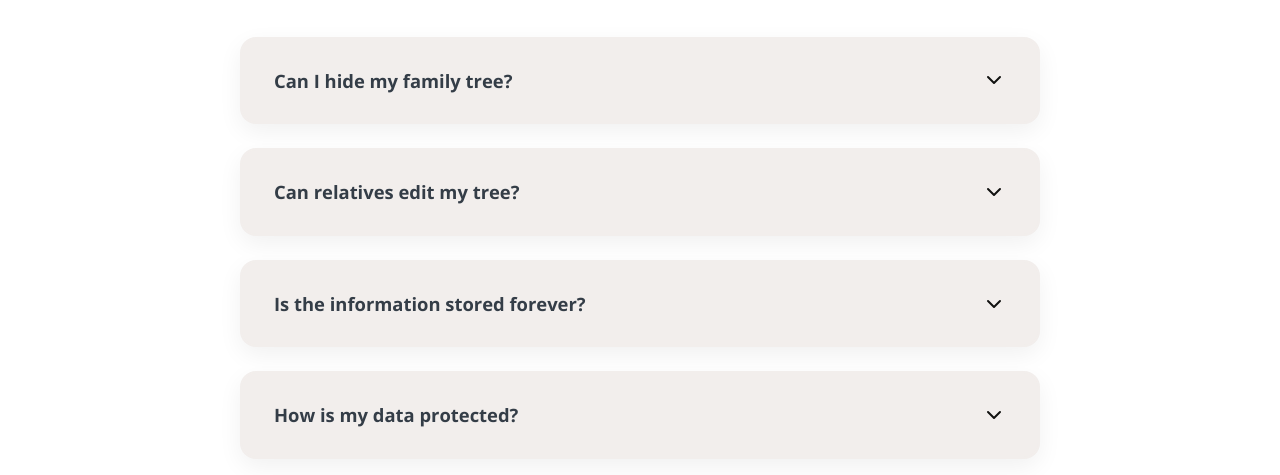
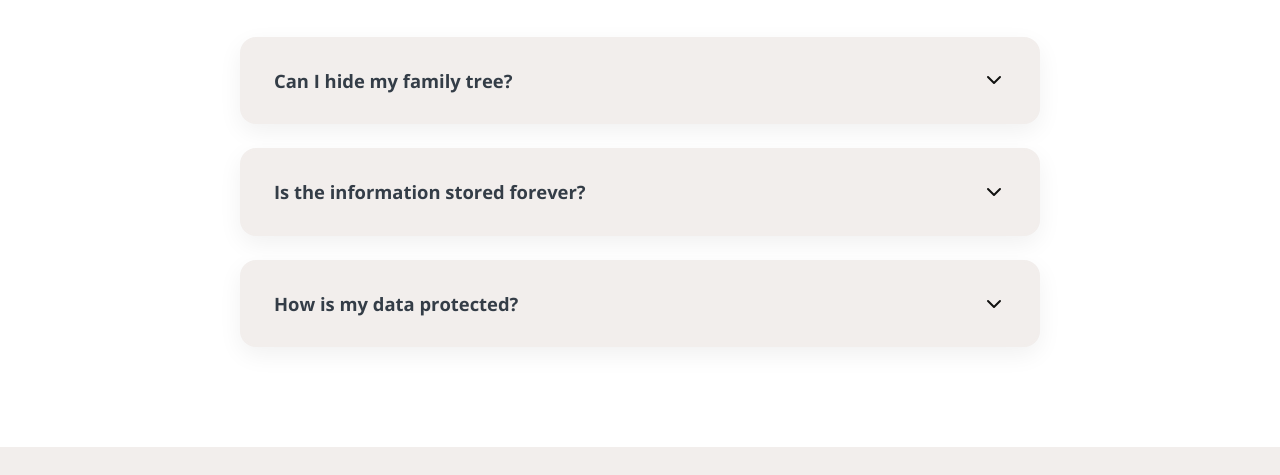
Before and after one commit to Nadiaaa-hub/Memoria, a website built with Vite: page faq.html in a window 1280 px wide. Shown: the part 231-706 px from the top of the page. Built offline with nearby package versions, Linux system fonts and the light colour scheme.

Commit message:
fix faq,html

```diff
--- a/faq.html
+++ b/faq.html
@@ -149,37 +149,6 @@
           </div>
 
           <div class="faq-item">
-            <button type="button" class="faq-question">
-              <span data-i18n="faq_q2"
-                >Чи можуть родичі редагувати моє дерево?</span
-              >
-              <svg
-                class="faq-icon"
-                width="24"
-                height="24"
-                viewBox="0 0 24 24"
-                fill="none"
-                xmlns="http://www.w3.org/2000/svg">
-                <path
-                  d="M6 9L12 15L18 9"
-                  stroke="#121211"
-                  stroke-width="2"
-                  stroke-linecap="round"
-                  stroke-linejoin="round" />
-              </svg>
-            </button>
-            <div class="faq-answer">
-              <div class="faq-answer-content">
-                <p data-i18n="faq_a2">
-                  Ви можете надати права редагування окремим членам родини,
-                  запросивши їх до спільного простору. За замовчуванням лише ви
-                  редагуєте своє дерево.
-                </p>
-              </div>
-            </div>
-          </div>
-
-          <div class="faq-item">
             <button class="faq-question">
               <span data-i18n="faq_q3"
                 >Чи зберігається інформація назавжди?</span
--- a/src/js/components-js/language-switcher.js
+++ b/src/js/components-js/language-switcher.js
@@ -24,15 +24,16 @@ export function setLanguage(lang) {
   document.querySelectorAll("[data-i18n]").forEach((el) => {
     const key = el.getAttribute("data-i18n");
     if (!key) return;
+    const keyParts = key.split(".");
+    let value = translations[keyParts[0]]?.[lang];
+    if (value === undefined) return;
 
-    const value = translations[key]?.[lang];
-    if (!value) return;
+    if (keyParts.length > 1 && Array.isArray(value)) {
+      const index = parseInt(keyParts[1], 10);
+      value = value[index];
+    }
 
-    if (Array.isArray(value)) {
-      el.innerHTML = value.join("<br>");
-    } else {
-      el.innerHTML = value;
-    }
+    if (value) el.innerHTML = value;
   });
 
   langButtons.forEach((btn) => {
@@ -41,6 +42,7 @@ export function setLanguage(lang) {
 
   localStorage.setItem("lang", lang);
 }
+
 document.addEventListener("DOMContentLoaded", () => {
   initLanguageSwitcher();
 });
```
